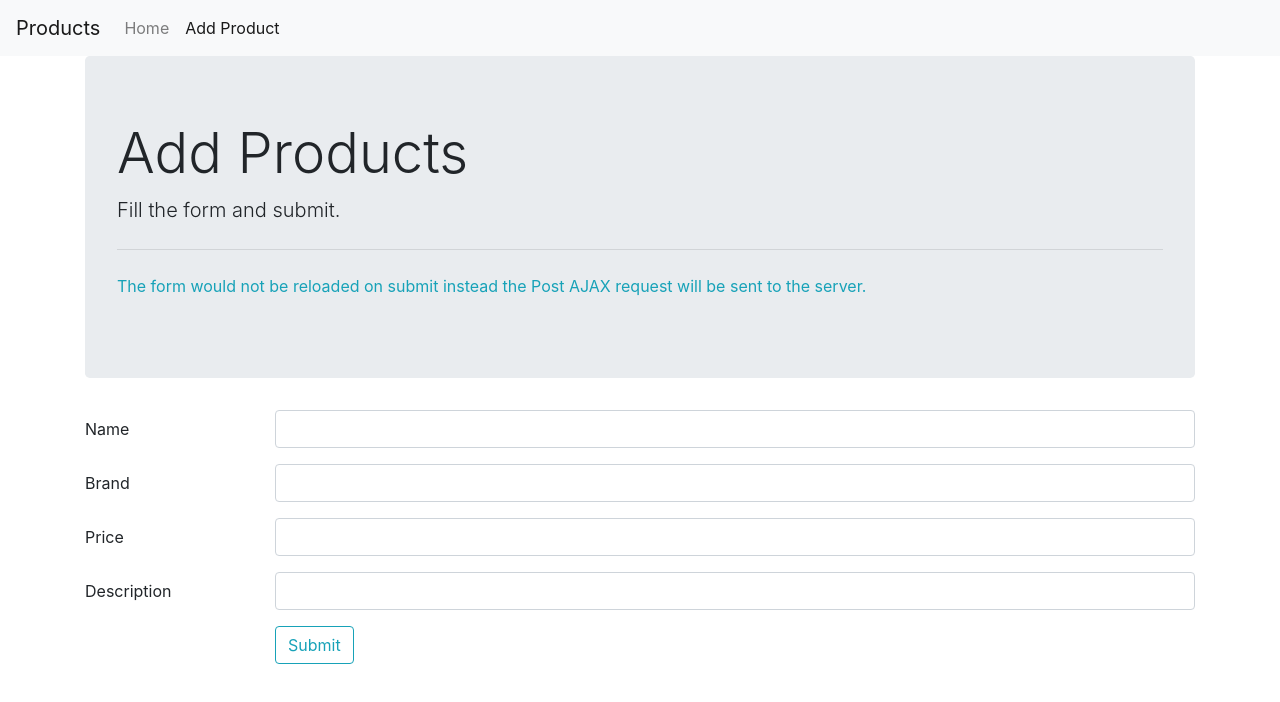
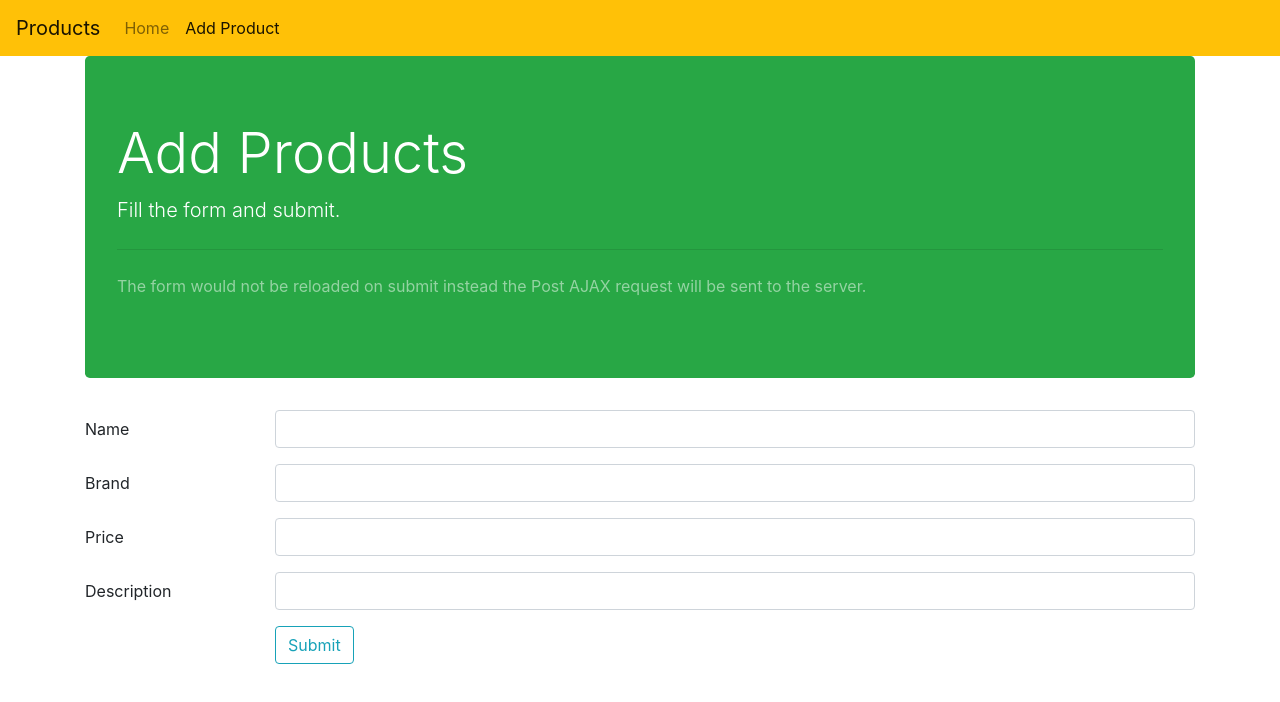
Before and after one commit to vansul/task-day03, a website: page public/addProduct.html in a window 1280 px wide. Drawn offline with nearby package versions, Linux system fonts and the light colour scheme.

Commit message:
Made it colorful.

```diff
--- a/public/addProduct.html
+++ b/public/addProduct.html
@@ -24,7 +24,7 @@
   </head>
   <body>
     <!-- Navbar -->
-    <nav class="navbar navbar-expand-lg navbar-light bg-light">
+    <nav class="navbar navbar-expand-lg navbar-light bg-warning">
       <a class="navbar-brand" href="/">Products</a>
       <button
         class="navbar-toggler"
@@ -55,11 +55,11 @@
     <!-- Wrapping form inside bootstrap container -->
     <div class="container">
       <!-- Adding header -->
-      <div class="jumbotron">
-        <h1 class="display-4">Add Products</h1>
-        <p class="lead">Fill the form and submit.</p>
+      <div class="jumbotron bg-success">
+        <h1 class="display-4 text-white">Add Products</h1>
+        <p class="lead text-white">Fill the form and submit.</p>
         <hr class="my-4" />
-        <p class="text-info">
+        <p class="text-white-50">
           The form would not be reloaded on submit instead the Post AJAX request
           will be sent to the server.
         </p>
```
Also changed, not shown: public/index.html (+11 -9 lines).
